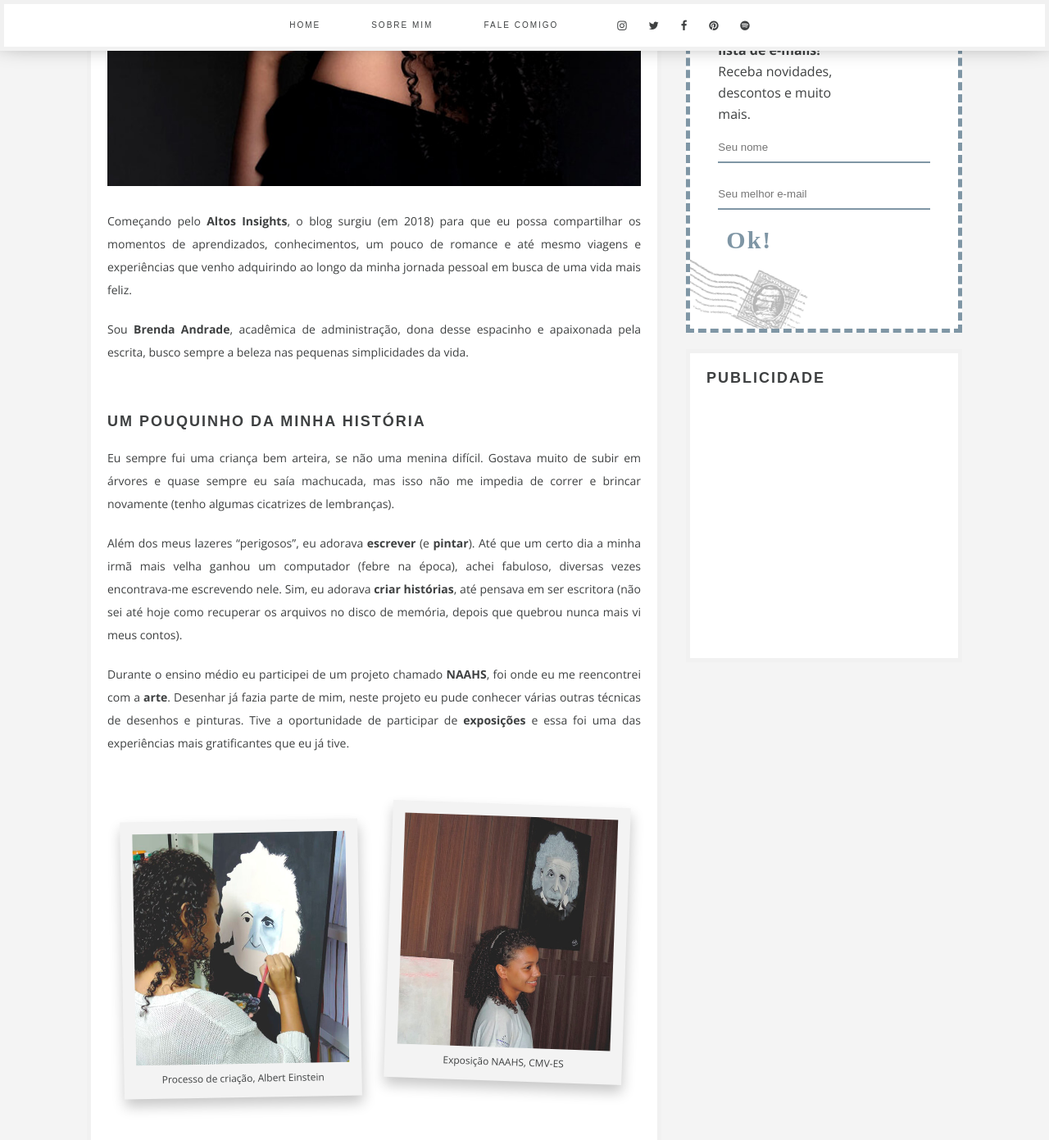
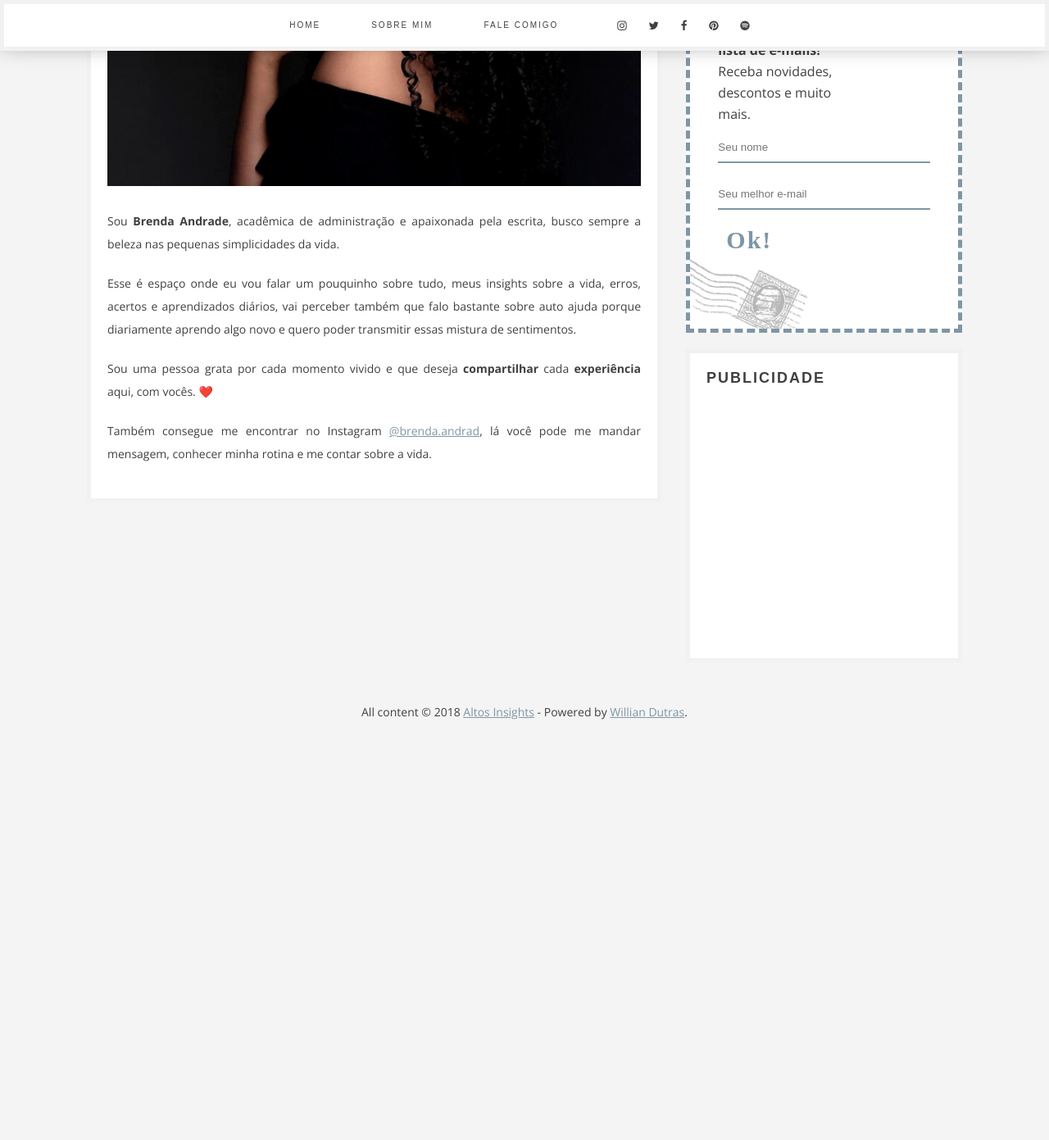
Before and after one commit to altosinsights/altosinsights.github.io, a Jekyll site: the page built from sobre-mim.md, in a window 1280 px wide and 1400 px high, scrolled down 624 px. Shown: the top 1391 px of the window at 82% size. Built offline with Jekyll 4.4.1, drawn with Linux system fonts in a browser that asks for light colours; nearby versions of some CDN libraries; some web fonts are replaced; a script that is not in the unit is left out; after the commit the page ends 1524 px from its top, so only the background shows below that; some of the changed text lies outside the part shown.

Commit message:
update no about

```diff
--- a/_layouts/default.html
+++ b/_layouts/default.html
@@ -19,7 +19,7 @@ layout: compress
       <section class="sidebar">
         <div class="widget about">
           <a href="/sobre-mim" onclick="ga('send', 'event', 'link', 'click', 'Click no Sobre Foto Brendinha');"><img src="{{ "/assets/img/brendaandrade.jpg" | relative_url }}" alt="Sou Brenda Andrade, estudante de administração e apaixonada pela escrita. Busco sempre a beleza nas pequenas coisas." title="Sou Brenda Andrade, estudante de administração e apaixonada pela escrita. Busco sempre a beleza nas pequenas coisas." class="img-responsive"></a>
-          <p>Sou Brenda Andrade, tenho {{ "now" | date: '%y' | plus: 2 }} anos, acadêmica de administração e apaixonada pela escrita, busco sempre a beleza nas pequenas simplicidades da vida.</p>
+          <p>Sou Brenda Andrade, acadêmica de administração e apaixonada pela escrita, busco sempre a beleza nas pequenas simplicidades da vida.</p>
           <a href="/sobre-mim" class="more" onclick="ga('send', 'event', 'link', 'click', 'Click no Sobre lateral');">saiba mais →</a>
 
           <a class="blsdk-follow" href="https://www.bloglovin.com/blogs/altos-insights-be-a-minimalist-everyday-18850787" target="_blank" data-blsdk-type="button">Follow</a><script>(function(d, s, id) {var js, fjs = d.getElementsByTagName(s)[0];if (d.getElementById(id)) return;js = d.createElement(s);js.id = id;js.src = "https://www.bloglovin.com/widget/js/loader.js?v=1";fjs.parentNode.insertBefore(js, fjs);}(document, "script", "bloglovin-sdk"))</script>
--- a/sobre-mim.md
+++ b/sobre-mim.md
@@ -14,21 +14,15 @@ tags: escrever, pintar, criar histórias, NAAHS, arte, exposições, meditação
 
 <img src="../assets/img/about-me-full.jpg" class="img-responsive">
 
-Começando pelo **Altos Insights**, o blog surgiu (em 2018) para que eu possa compartilhar os momentos de aprendizados, conhecimentos, um pouco de romance e até mesmo viagens e experiências que venho adquirindo ao longo da minha jornada pessoal em busca de uma vida mais feliz.
+Sou **Brenda Andrade**, acadêmica de administração e apaixonada pela escrita, busco sempre a beleza nas pequenas simplicidades da vida.
 
- Sou **Brenda Andrade**, acadêmica de administração, dona desse espacinho e apaixonada pela escrita, busco sempre a beleza nas pequenas simplicidades da vida.
+Esse é espaço onde eu vou falar um pouquinho sobre tudo, meus insights sobre a vida, erros, acertos e aprendizados diários, vai perceber também que falo bastante sobre auto ajuda porque diariamente aprendo algo novo e quero poder transmitir essas mistura de sentimentos.
 
----
+Sou uma pessoa grata por cada momento vivido e que deseja **compartilhar** cada **experiência** aqui, com vocês. ❤️
 
-## Um pouquinho da minha história
+Também consegue me encontrar no Instagram [@brenda.andrad](https://www.instagram.com/brenda.andrad){:target="_blank"}{:onclick="ga('send', 'event', 'link', 'click', 'Click no instagram do Sobre Mim');"}, lá você pode me mandar mensagem, conhecer minha rotina e me contar sobre a vida.
 
-Eu sempre fui uma criança bem arteira, se não uma menina difícil. Gostava muito de subir em árvores e quase sempre eu saía machucada, mas isso não me impedia de correr e brincar novamente (tenho algumas cicatrizes de lembranças).
-
-Além dos meus lazeres “perigosos”, eu adorava **escrever** (e **pintar**). Até que um certo dia a minha irmã mais velha ganhou um computador (febre na época), achei fabuloso, diversas vezes encontrava-me escrevendo nele. Sim, eu adorava **criar histórias**, até pensava em ser escritora (não sei até hoje como recuperar os arquivos no disco de memória, depois que quebrou nunca mais vi meus contos).
-
-Durante o ensino médio eu participei de um projeto chamado **NAAHS**, foi onde eu me reencontrei com a **arte**. Desenhar já fazia parte de mim, neste projeto eu pude conhecer várias outras técnicas de desenhos e pinturas. Tive a oportunidade de participar de **exposições** e essa foi uma das experiências mais gratificantes que eu já tive.
-
-<div class="polaroids">
+<div class="polaroids" style="display:none">
   <div class="polaroid">
     <img src="../assets/img/tela-einstein.jpg" title="Processo de criação, Albert Einstein" alt="Processo de criação, Albert Einstein">
     <span>Processo de criação, Albert Einstein</span>
@@ -39,34 +33,6 @@ Durante o ensino médio eu participei de um projeto chamado **NAAHS**, foi onde
     <span>Exposição NAAHS, CMV-ES</span>
   </div>
 </div>
-
-Hoje tenho a arte como *hobby*. Quando vou pintar, esse momento se torna único, quase uma **meditação**, não vejo a hora passar e é o momento em que me **liberto**.
-
-Ainda durante o colegial, relacionei-me com **Willian Dutras**, a pessoa que foi essencial em minha vida e não posso deixar de citar, pois se tornou a minha **inspiração** diária. Claro, também não poderia deixar de apresentar a Lina (minha cachorrinha), chegou logo após o Willian.
-
-Faltava ela, uma bagunça de outro alguém pra gente diminuir a nossa bagunça de dentro. Sempre quando olho pra ela, ela está ali no cantinho dela, às vezes atrás de uma mosca e até mesmo correndo atrás dos passarinhos que posam no muro e vejo o quão presente está. A Lina simplesmente me tornou uma pessoa diferente  - não sei ainda se ela me amadureceu ou me tornou mais infantil, acho que um pouco dos dois. 😋
-
-<div class="polaroids">
-  <div class="polaroid">
-    <img src="../assets/img/williandutras.jpg" title="Minha inspiração, Willian" alt="Minha inspiração, Willian">
-    <span>Minha inspiração, Willian</span>
-  </div>
-
-  <div class="polaroid">
-    <img src="../assets/img/lina.jpg" title="Minha princesinha, Lina" alt="Minha princesinha, Lina">
-    <span>Minha princesinha, Lina</span>
-  </div>
-</div>
-
-Esse é espaço onde eu vou falar um pouquinho sobre tudo, meus ***insights*** sobre a vida, erros, acertos e aprendizados diários, além dos **romances** que, antes, só havia no computador quebrado da minha irmã.
-
-Então estou aqui, foi como eu cheguei. Através de uma pessoa que me inspira todos os dias.
-
-Sou uma pessoa grata por cada momento vivido e que deseja **compartilhar** cada **experiência** aqui, com vocês. ❤️
-
-Também consegue me encontrar no Instagram [@brenda.andrad](https://www.instagram.com/brenda.andrad){:target="_blank"}{:onclick="ga('send', 'event', 'link', 'click', 'Click no instagram do Sobre Mim');"}, lá você pode me mandar mensagem, conhecer minha rotina e me contar sobre a vida.
-
-Pode pegar o café e sinta- se em casa, só não repara a bagunça.
 
 <div class="adsmobile">
 <ins class="adsbygoogle"
```
